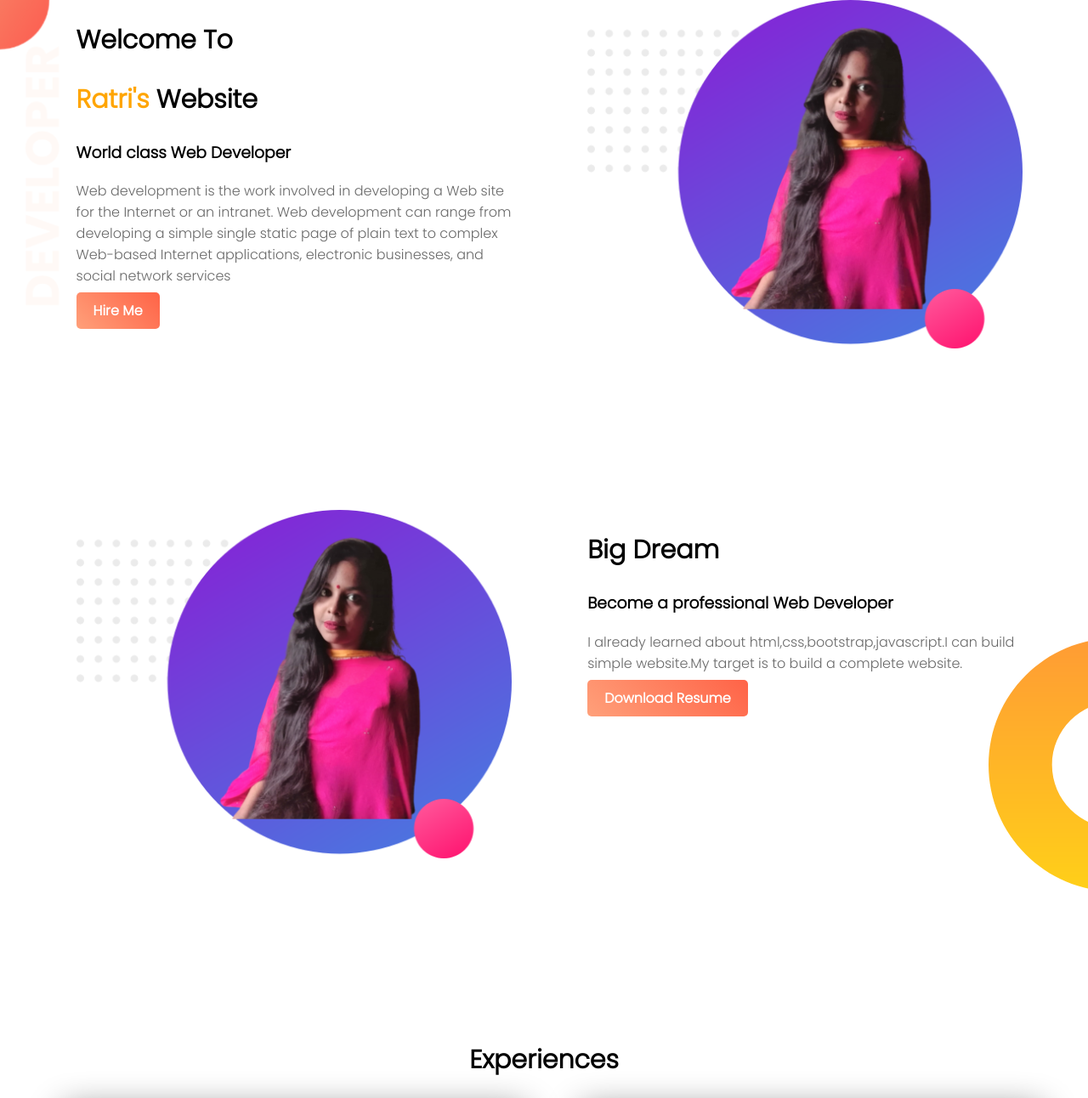
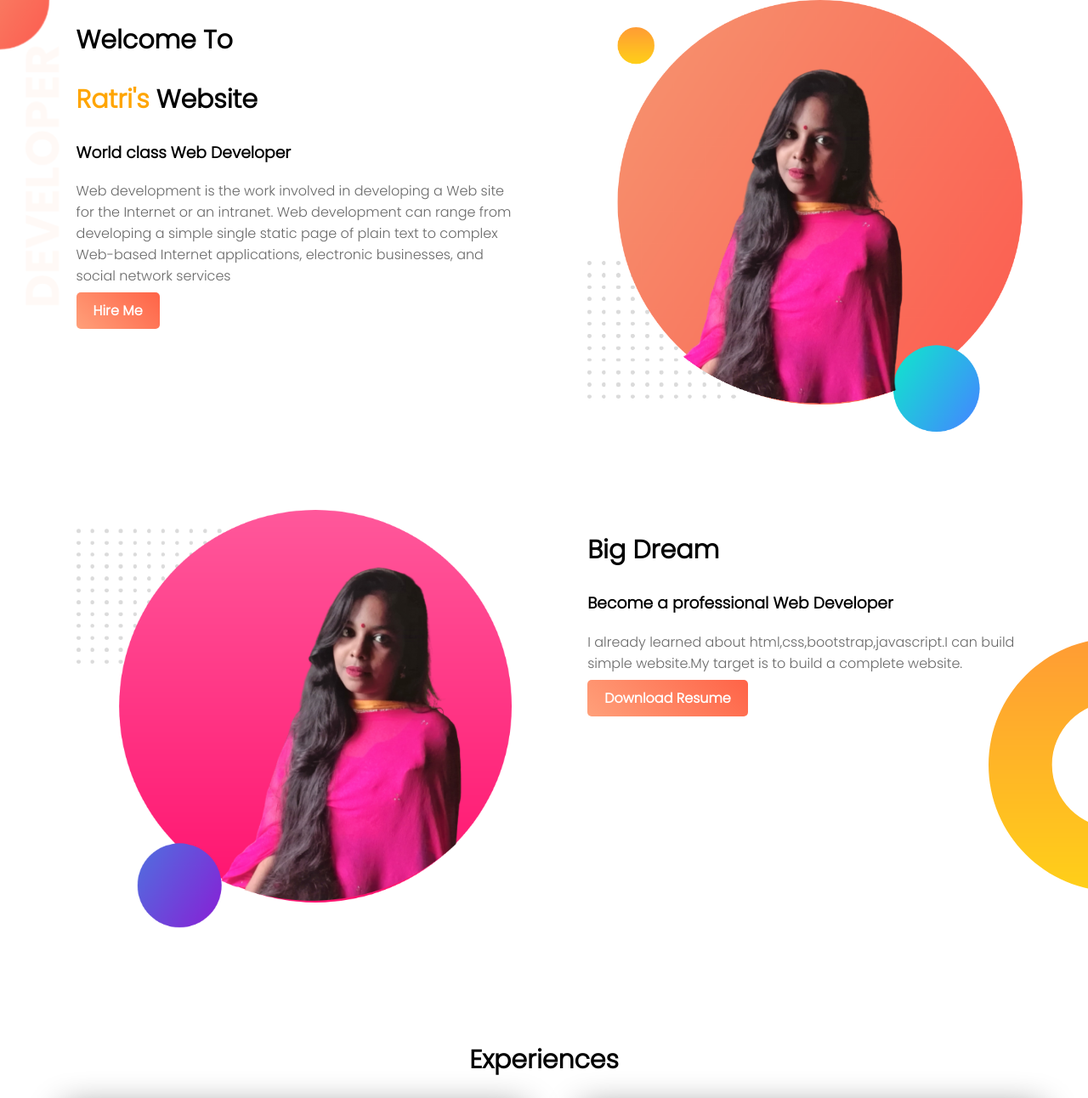
Before and after one commit to meherinakter13/demo_portfolio, a plain HTML site: page index.html in a window 1280 px wide. Shown: the top 1292 px of the page at 85% size. Drawn offline with Linux system fonts and the light colour scheme.

Commit message:
finally finished

```diff
--- a/index.html
+++ b/index.html
@@ -18,12 +18,12 @@
             <a target="_blank"class="button" href="https://www.linkedin.com/in/meherin-akter-701577187/">Hire Me</a>
         </div>
         <div class="half">
-            <img src="img/my_picture.png" alt="">
+            <img src="img/my-pic.png" alt="">
         </div>
     </section>
     <section class="mid-banner">
         <div class="half">
-            <img src="img/my_picture.png" alt="">
+            <img src="img/my-picture.png" alt="">
         </div>
         <div class="half">
             <h2>Big Dream </h2>
```
Also changed, not shown: img/my-pic.png (added), img/my-picture.png (added), img/my_picture.png (deleted).
